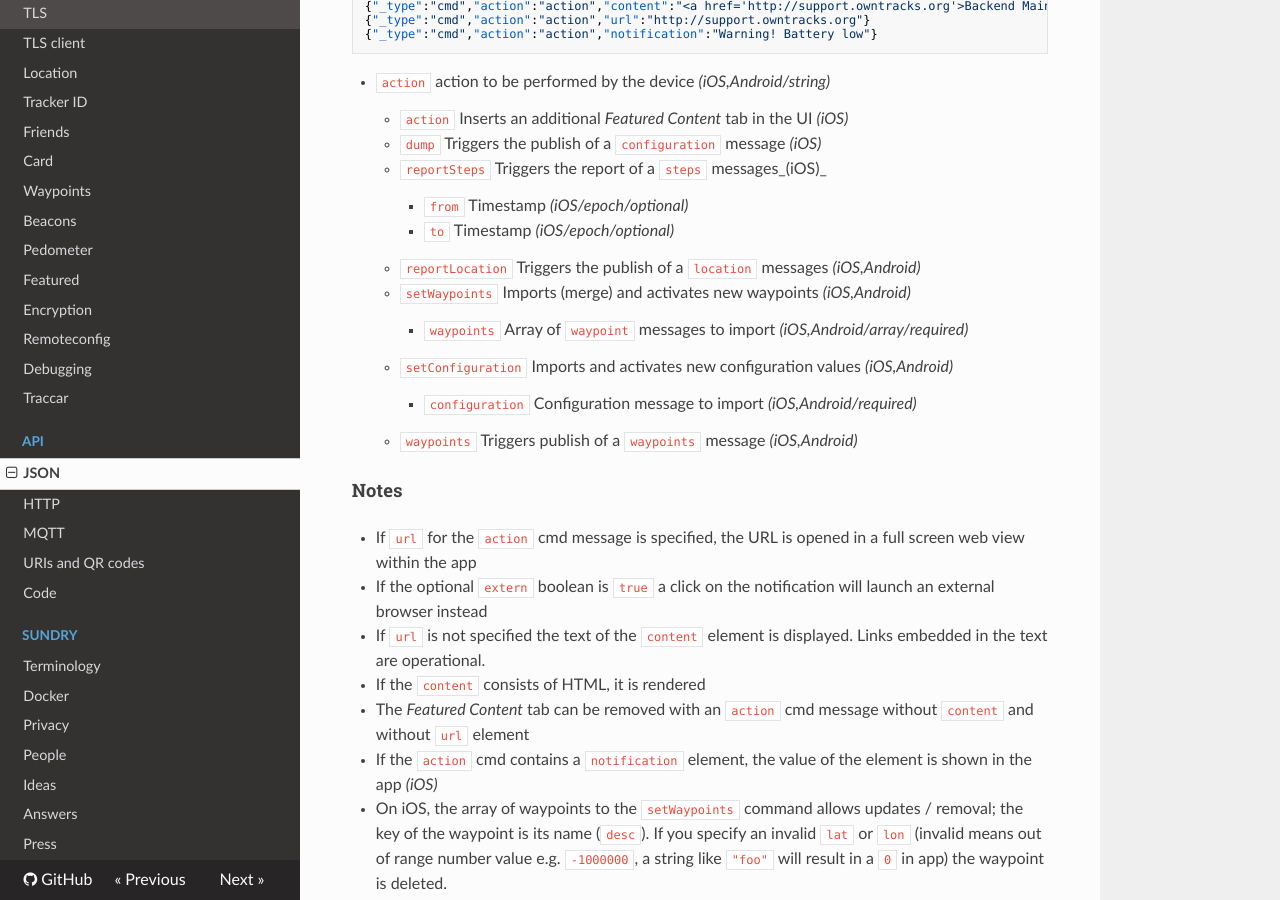
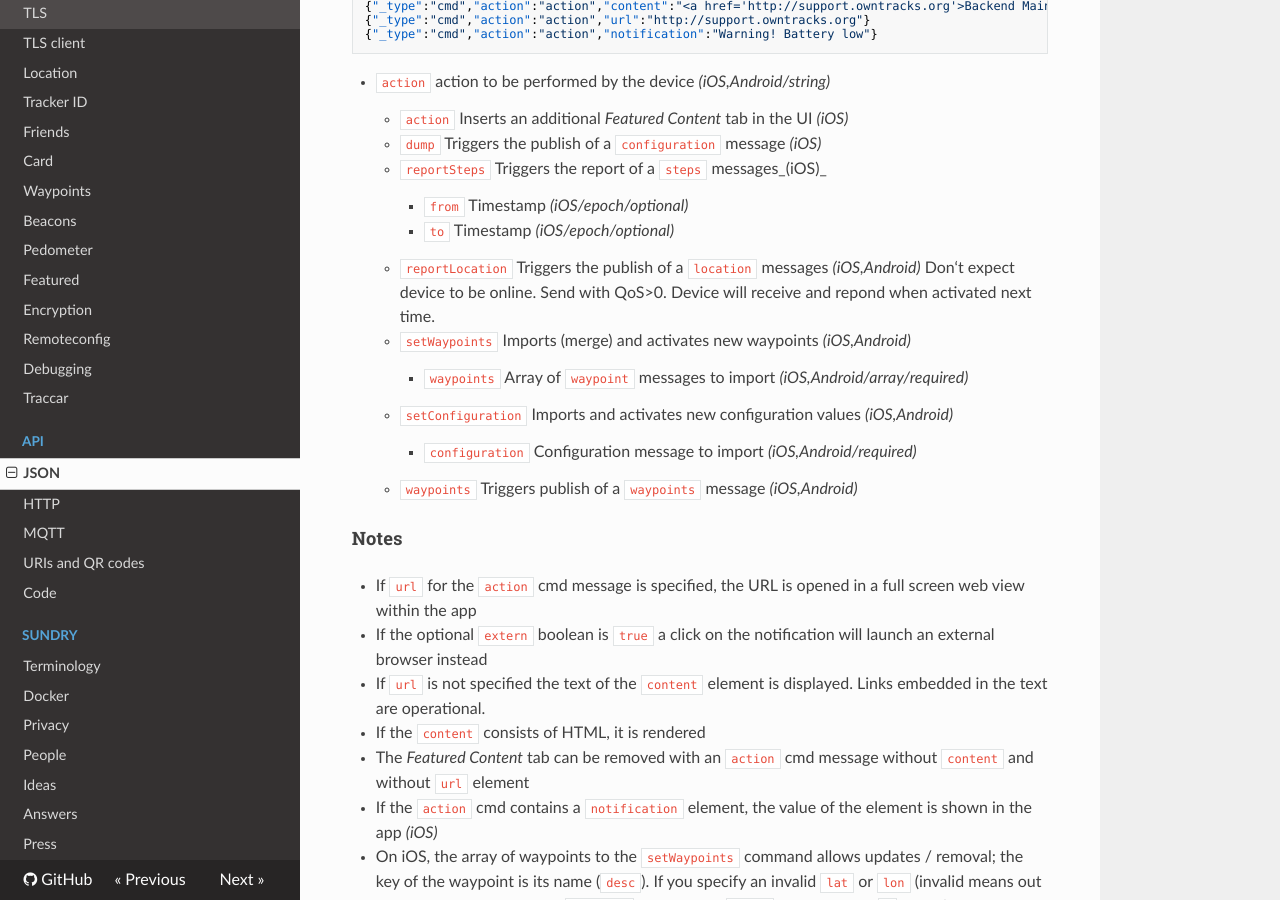
Before and after one commit to owntracks/booklet, an MkDocs documentation site: the page built from docs/tech/json.md, in a window 1280 px wide and 900 px high, scrolled down 10436 px. Built offline with MkDocs 1.6.1, drawn with Linux system fonts in a browser that asks for light colours; nearby versions of some CDN libraries; old or Windows-style settings are respelled for this version of MkDocs.

Commit message:
clarify reportLocation

```diff
--- a/docs/tech/json.md
+++ b/docs/tech/json.md
@@ -381,6 +381,7 @@ These messages are published when beacon ranging (iOS only) is enabled. Be advis
         - `from` Timestamp _(iOS/epoch/optional)_
         - `to` Timestamp _(iOS/epoch/optional)_
     * `reportLocation` Triggers the publish of a `location` messages _(iOS,Android)_
+      Don‘t expect device to be online. Send with QoS>0. Device will receive and repond when activated next time.
     * `setWaypoints` Imports (merge) and activates new waypoints _(iOS,Android)_
         - `waypoints` Array of `waypoint` messages to import _(iOS,Android/array/required)_
     * `setConfiguration` Imports and activates new configuration values _(iOS,Android)_
```
